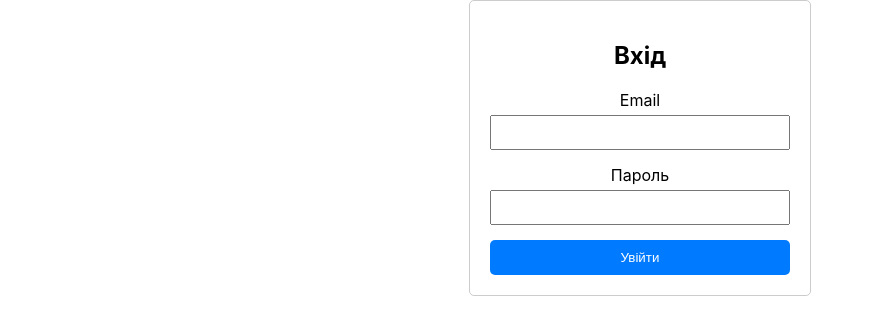
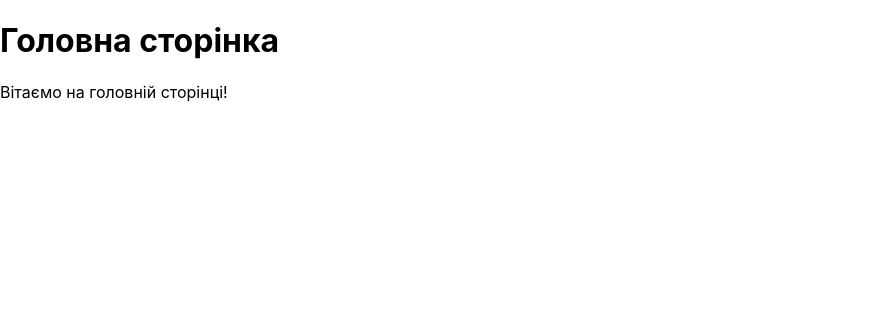
Before and after one commit to OleksandrDavydenko/findepapp, a React (Vite) app: page /home in a window 1280 px wide. Shown: the top 334 px of the page, without its empty margins (0-873 px from the left). Built offline with nearby package versions, Linux system fonts and the light colour scheme.

Commit message:
added verefication

```diff
--- a/package.json
+++ b/package.json
@@ -6,9 +6,11 @@
     "@testing-library/jest-dom": "^5.16.5",
     "@testing-library/react": "^13.4.0",
     "@testing-library/user-event": "^14.4.3",
+    "firebase": "^10.13.1",
     "react": "^18.2.0",
     "react-dom": "^18.2.0",
     "react-hook-form": "^7.53.0",
+    "react-router-dom": "^6.26.1",
     "web-vitals": "^3.1.0"
   },
   "overrides": {
--- a/src/App/App.jsx
+++ b/src/App/App.jsx
@@ -1,12 +1,16 @@
 import React from 'react';
+import { BrowserRouter as Router, Routes, Route } from 'react-router-dom';
 import Login from './components/Login/Login';
-import './App.css';
+import Home from './components/Home/Home';
 
 const App = () => {
   return (
-    <div className="App">
-      <Login />
-    </div>
+    <Router>
+      <Routes>
+        <Route path="/" element={<Login />} />
+        <Route path="/home" element={<Home />} />
+      </Routes>
+    </Router>
   );
 };
 
--- /dev/null
+++ b/src/App/components/Home/Home.jsx
@@ -0,0 +1,12 @@
+import React from 'react';
+
+const Home = () => {
+  return (
+    <div>
+      <h1>Головна сторінка</h1>
+      <p>Вітаємо на головній сторінці!</p>
+    </div>
+  );
+};
+
+export default Home;
--- a/src/App/components/Login/Login.jsx
+++ b/src/App/components/Login/Login.jsx
@@ -1,8 +1,9 @@
-// src/Login.js
-
-import React from 'react';
+import React, { useState } from 'react';
 import { useForm } from 'react-hook-form';
-import './login.css';
+import { auth } from '../../../firebase';
+import { signInWithEmailAndPassword } from 'firebase/auth';
+import { useNavigate } from 'react-router-dom';
+import './login.css'
 
 const Login = () => {
   const {
@@ -10,10 +11,17 @@ const Login = () => {
     handleSubmit,
     formState: { errors },
   } = useForm();
+  const [errorMessage, setErrorMessage] = useState('');
+  const navigate = useNavigate();
 
-  const onSubmit = (data) => {
-    console.log(data);
-    // Логіка для входу користувача, наприклад, запит до сервера
+  const onSubmit = async (data) => {
+    try {
+      // Виклик функції входу користувача
+      await signInWithEmailAndPassword(auth, data.email, data.password);
+      navigate('/home'); // Переадресація на головну сторінку після успішного входу
+    } catch (error) {
+      setErrorMessage('Невірний логін або пароль');
+    }
   };
 
   return (
@@ -40,6 +48,8 @@ const Login = () => {
           {errors.password && <p className="error-message">{errors.password.message}</p>}
         </div>
 
+        {errorMessage && <p className="error-message">{errorMessage}</p>}
+
         <button type="submit">Увійти</button>
       </form>
     </div>
--- /dev/null
+++ b/src/firebase.js
@@ -0,0 +1,17 @@
+import { initializeApp } from 'firebase/app';
+import { getAuth } from 'firebase/auth';
+
+const firebaseConfig = {
+    apiKey: "AIzaSyBcsxkjcW3xvSnTJBMqUrKuZu8tTupIynI",
+    authDomain: "findepapp-a6a5b.firebaseapp.com",
+    projectId: "findepapp-a6a5b",
+    storageBucket: "findepapp-a6a5b.appspot.com",
+    messagingSenderId: "29806359980",
+    appId: "1:29806359980:web:11d165f78090fd22587609"
+};
+
+// Ініціалізація Firebase
+const app = initializeApp(firebaseConfig);
+const auth = getAuth(app);
+
+export { auth };
```
Also changed, not shown: 1 other file (tests, documents, lock files or other folders).
